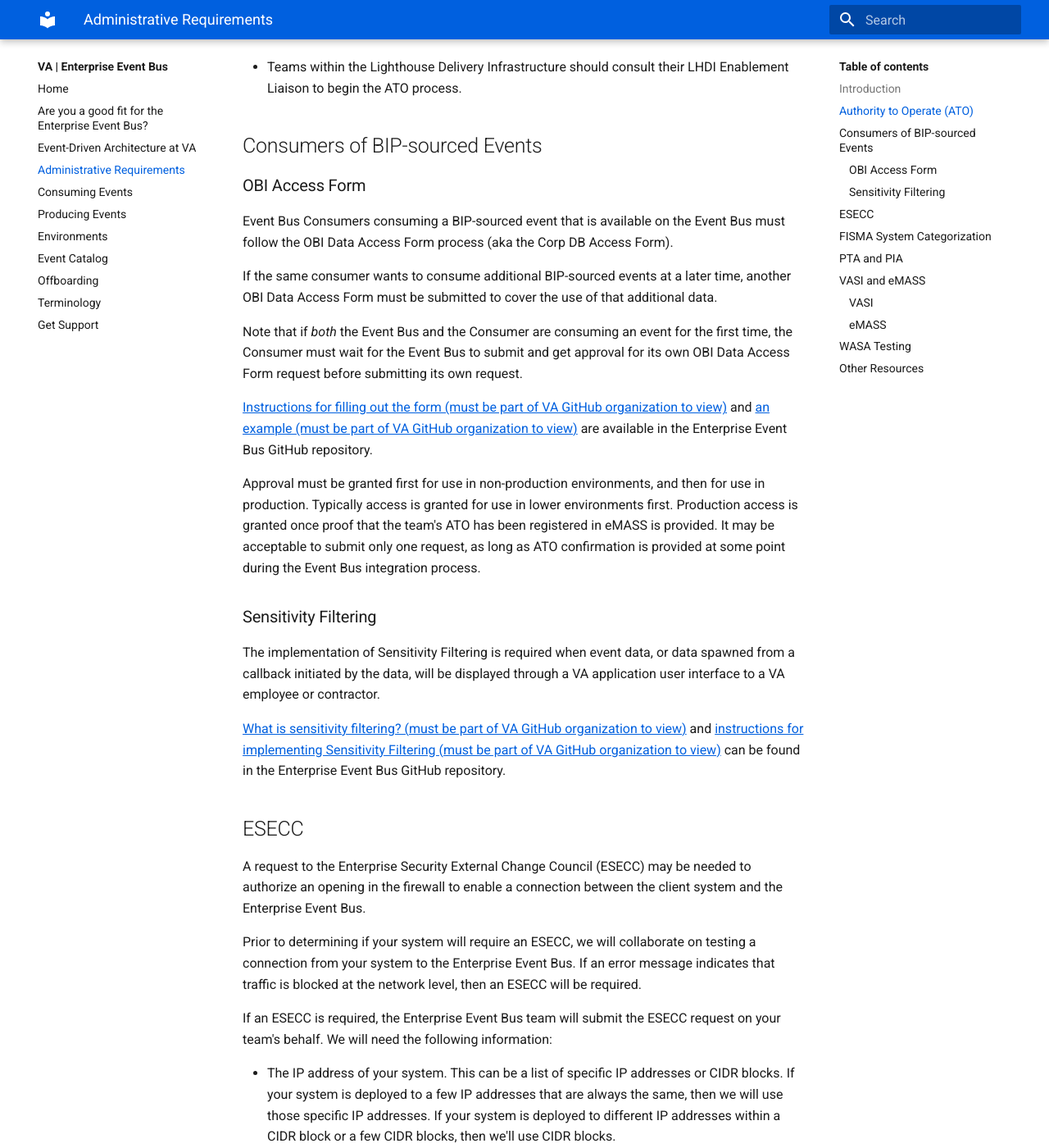
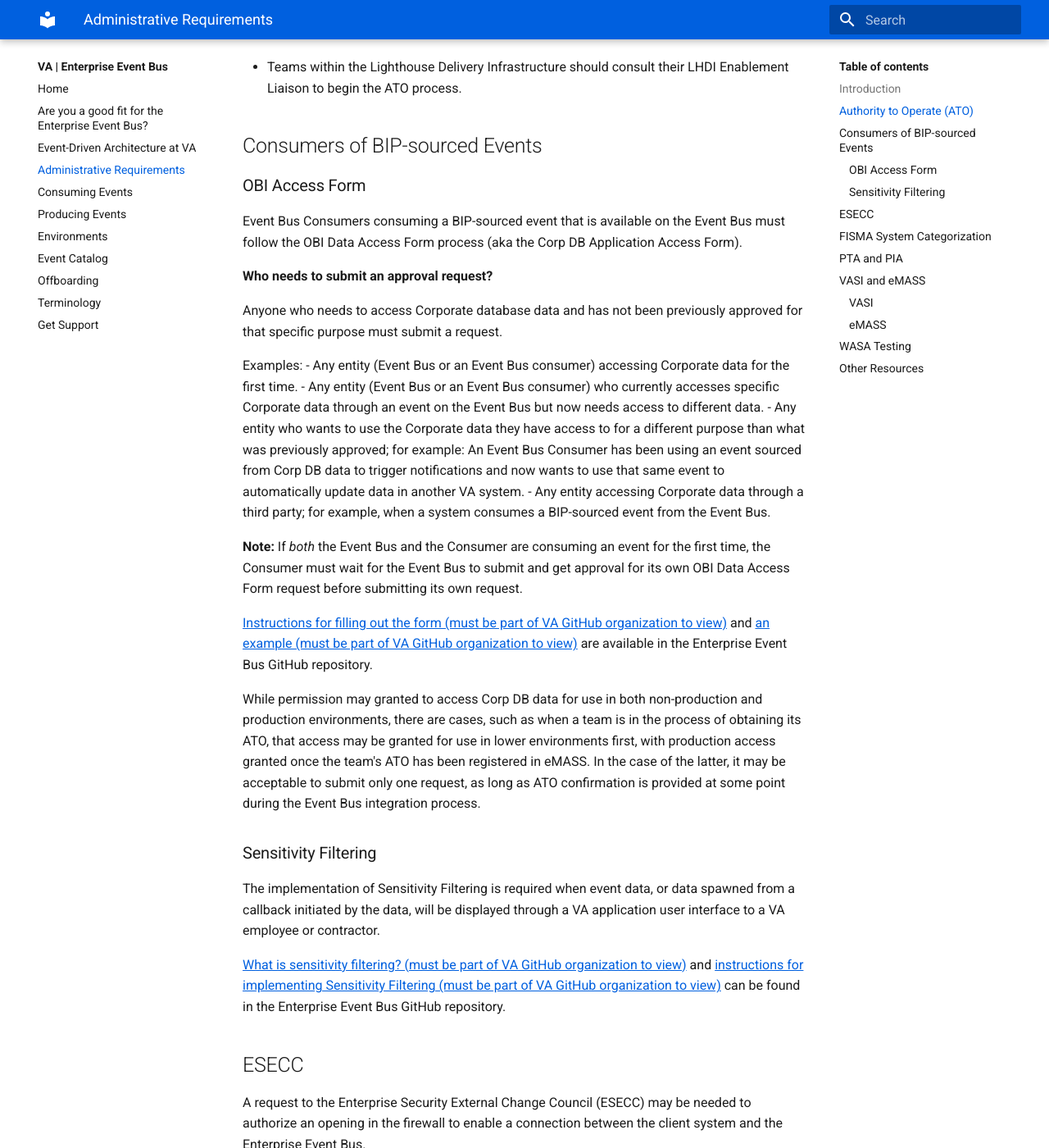
Before and after one commit to department-of-veterans-affairs/ves-event-bus-developer-portal, an MkDocs documentation site: the page built from docs/administrative-requirements.md, in a window 1280 px wide and 1400 px high, scrolled down 1134 px. Shown: the whole window at 82% size. Built offline with MkDocs 1.6.1 and Material for MkDocs 9.7.7, drawn with Linux system fonts in a browser that asks for light colours.

Commit message:
Corp DB access updates (#60)
Co-authored-by: Karen Taylor <92322560+taylorkaren@users.noreply.github.com>

```diff
--- a/docs/administrative-requirements.md
+++ b/docs/administrative-requirements.md
@@ -43,15 +43,23 @@
 
 ### OBI Access Form
 
-Event Bus Consumers consuming a BIP-sourced event that is available on the Event Bus must follow the OBI Data Access Form process (aka the Corp DB Access Form).
+Event Bus Consumers consuming a BIP-sourced event that is available on the Event Bus must follow the OBI Data Access Form process (aka the Corp DB Application Access Form).
 
-If the same consumer wants to consume additional BIP-sourced events at a later time, another OBI Data Access Form must be submitted to cover the use of that additional data.
+**Who needs to submit an approval request?**
 
-Note that if _both_ the Event Bus and the Consumer are consuming an event for the first time, the Consumer must wait for the Event Bus to submit and get approval for its own OBI Data Access Form request before submitting its own request.
+Anyone who needs to access Corporate database data and has not been previously approved for that specific purpose must submit a request.
+
+Examples:
+- Any entity (Event Bus or an Event Bus consumer) accessing Corporate data for the first time.
+- Any entity (Event Bus or an Event Bus consumer) who currently accesses specific Corporate data through an event on the Event Bus but now needs access to different data.
+- Any entity who wants to use the Corporate data they have access to for a different purpose than what was previously approved; for example: An Event Bus Consumer has been using an event sourced from Corp DB data to trigger notifications and now wants to use that same event to automatically update data in another VA system.
+- Any entity accessing Corporate data through a third party; for example, when a system consumes a BIP-sourced event from the Event Bus.
+
+**Note:** If _both_ the Event Bus and the Consumer are consuming an event for the first time, the Consumer must wait for the Event Bus to submit and get approval for its own OBI Data Access Form request before submitting its own request.
 
 [Instructions for filling out the form (must be part of VA GitHub organization to view)](https://github.com/department-of-veterans-affairs/VES/blob/master/research/Event%20Bus/Partner%20Teams/BIP%20Meetings%20and%20Materials/SOP_Corporate_DB_Access_Approval%20081123%201.pdf) and [an example (must be part of VA GitHub organization to view)](https://github.com/department-of-veterans-affairs/VES/blob/master/research/Event%20Bus/Partner%20Teams/BIP%20Meetings%20and%20Materials/CorpDB%20Application%20Access%20Enterprise%20Event%20Bus%20full%20production.pdf) are available in the Enterprise Event Bus GitHub repository.
 
-Approval must be granted first for use in non-production environments, and then for use in production. Typically access is granted for use in lower environments first. Production access is granted once proof that the team's ATO has been registered in eMASS is provided. It may be acceptable to submit only one request, as long as ATO confirmation is provided at some point during the Event Bus integration process.
+While permission may granted to access Corp DB data for use in both non-production and production environments, there are cases, such as when a team is in the process of obtaining its ATO, that access may be granted for use in lower environments first, with production access granted once the team's ATO has been registered in eMASS. In the case of the latter, it may be acceptable to submit only one request, as long as ATO confirmation is provided at some point during the Event Bus integration process.
 
 ### Sensitivity Filtering
 
```
